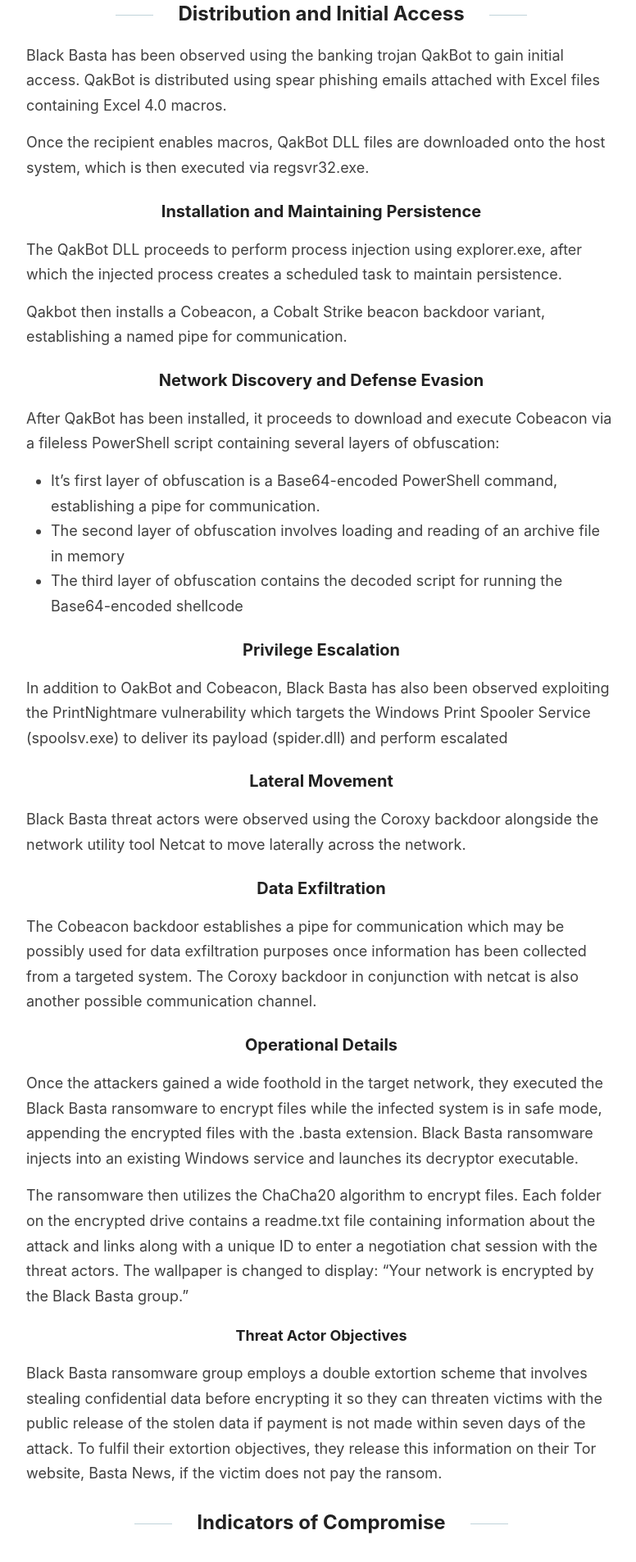
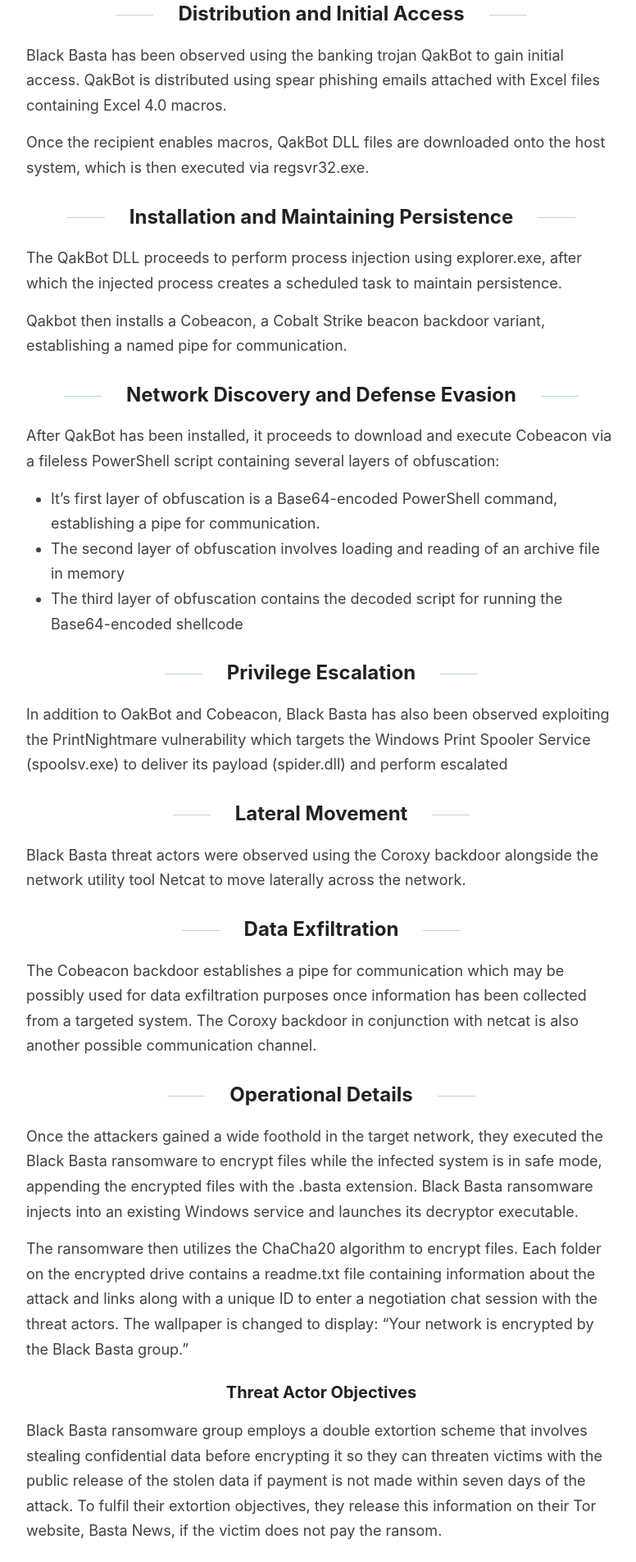
Before and after one commit to jfl0w/jfl0w.github.io, a Jekyll site: the page built from _posts/2024-1-27-blackbasta.md, in a window 1280 px wide. Shown: the part 461-2367 px from the top of the page at 82% size, without its empty margins (248-1024 px from the left). Built offline with Jekyll 4.4.1, drawn with Linux system fonts in a browser that asks for light colours.

```diff
--- a/_posts/2024-1-27-blackbasta.md
+++ b/_posts/2024-1-27-blackbasta.md
@@ -13,39 +13,39 @@ Black Basta has been observed using the banking trojan QakBot to gain initial ac
 Once the recipient enables macros, QakBot DLL files are downloaded onto the host system, which is then executed via regsvr32.exe.
 
 
-### Installation and Maintaining Persistence
+## Installation and Maintaining Persistence
 
 The QakBot DLL proceeds to perform process injection using explorer.exe, after which the injected process creates a scheduled task to maintain persistence.
 
 Qakbot then installs a Cobeacon, a Cobalt Strike beacon backdoor variant, establishing a named pipe for communication.
 
-### Network Discovery and Defense Evasion
+## Network Discovery and Defense Evasion
 
 After QakBot has been installed, it proceeds to download and execute Cobeacon via a fileless PowerShell script containing several layers of obfuscation:
 - It's first layer of obfuscation is a Base64-encoded PowerShell command, establishing a pipe for communication.
 - The second layer of obfuscation involves loading and reading of an archive file in memory
 - The third layer of obfuscation contains the decoded script for running the Base64-encoded shellcode
 
-### Privilege Escalation
+## Privilege Escalation
 
 In addition to OakBot and Cobeacon, Black Basta has also been observed exploiting the PrintNightmare vulnerability which targets the Windows Print Spooler Service (spoolsv.exe) to deliver its payload (spider.dll) and perform escalated
 
-### Lateral Movement
+## Lateral Movement
 
 Black Basta threat actors were observed using the Coroxy backdoor alongside the network utility tool Netcat to move laterally across the network.
 
-### Data Exfiltration
+## Data Exfiltration
 
 The Cobeacon backdoor establishes a pipe for communication which may be possibly used for data exfiltration purposes once information has been collected from a targeted system.
 The Coroxy backdoor in conjunction with netcat is also another possible communication channel.
 
-### Operational Details
+## Operational Details
 
 Once the attackers gained a wide foothold in the target network, they executed the Black Basta ransomware to encrypt files while the infected system is in safe mode, appending the encrypted files with the .basta extension. Black Basta ransomware injects into an existing Windows service and launches its decryptor executable.
 
 The ransomware then utilizes the ChaCha20 algorithm to encrypt files. Each folder on the encrypted drive contains a readme.txt file containing information about the attack and links along with a unique ID to enter a negotiation chat session with the threat actors. The wallpaper is changed to display: “Your network is encrypted by the Black Basta group.”
 
-#### Threat Actor Objectives
+### Threat Actor Objectives
 Black Basta ransomware group employs a double extortion scheme that involves stealing confidential data before encrypting it so they can threaten victims with the public release of the stolen data if payment is not made within seven days of the attack.
 To fulfil their extortion objectives, they release this information on their Tor website, Basta News, if the victim does not pay the ransom.
 
@@ -76,7 +76,7 @@ To fulfil their extortion objectives, they release this information on their Tor
 |433e572e880c40c7b73f9b4befbe81a5dca1185ba2b2c58b59a5a10a501d4236|Ransom.Win32.BLACKBASTA.A.note   |
 |c4683097a2615252eeddab06c54872efb14c2ee2da8997b1c73844e582081a79|PUA.Win32.Netcat.B               |
 
-#### IPs
+### IPs
 24[.]178[.]196[.]44:2222
 37[.]186[.]54[.]185:995
 39[.]44[.]144[.]182:995
@@ -98,12 +98,12 @@ To fulfil their extortion objectives, they release this information on their Tor
 190[.]252[.]242[.]214:443
 217[.]128[.]122[.]16:2222
 
-#### URLs
+### URLs
 elblogdeloscachanillas[.]com[.]mx/S3sY8RQ10/Ophn[.]png
 lalualex[.]com/ApUUBp1ccd/Ophn[.]png
 lizety[.]com/mJYvpo2xhx/Ophn[.]png
 
-#### MITRE ATT&CK® Techniques
+### MITRE ATT&CK® Techniques
 |Tactic                                   |Technique ID          |Technique Name                                                                          |
 |-----------------------------------------|----------------------|----------------------------------------------------------------------------------------|
 |Execution                                |T1059                 |Command and Scripting Interpreter                                                       |
```
